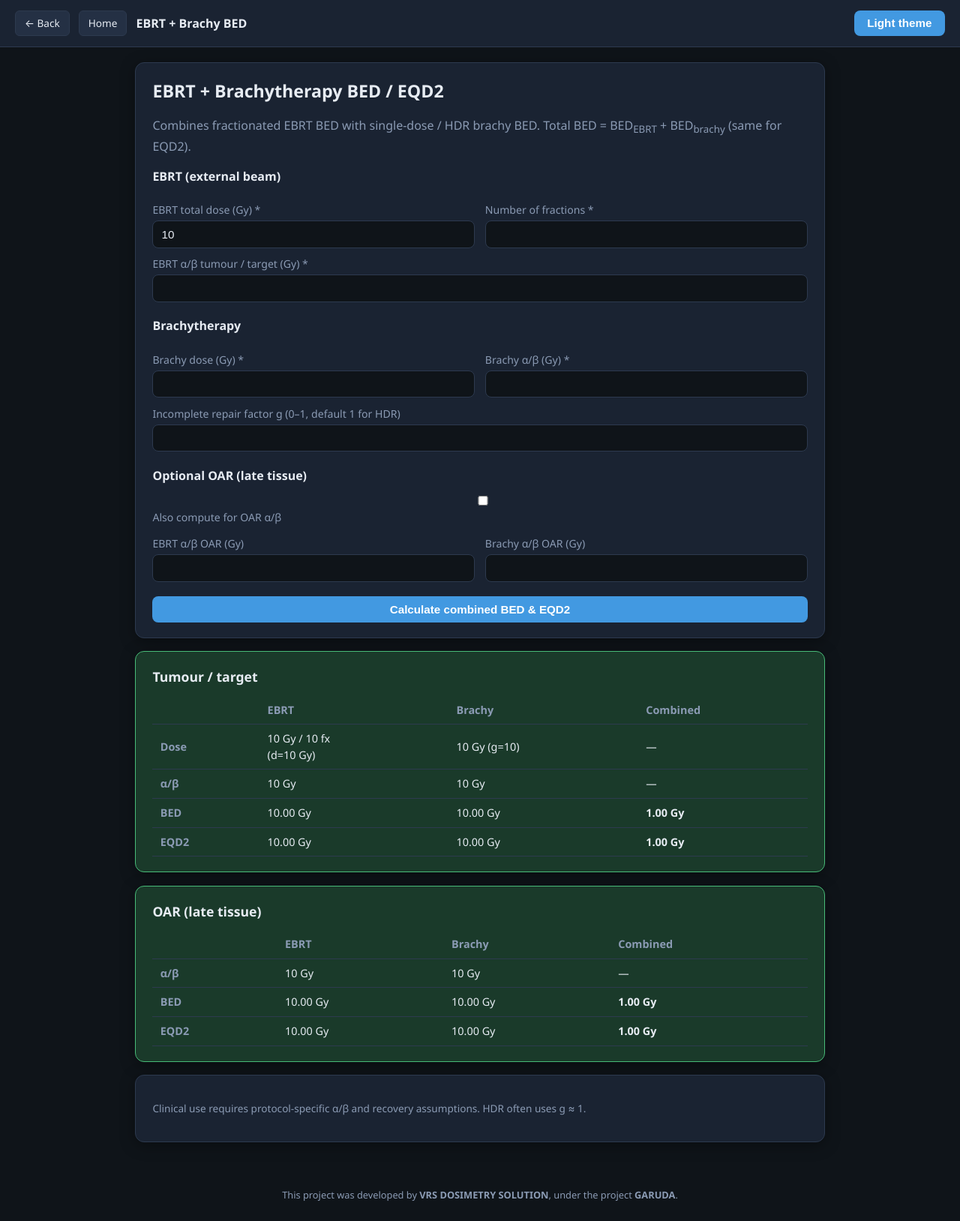
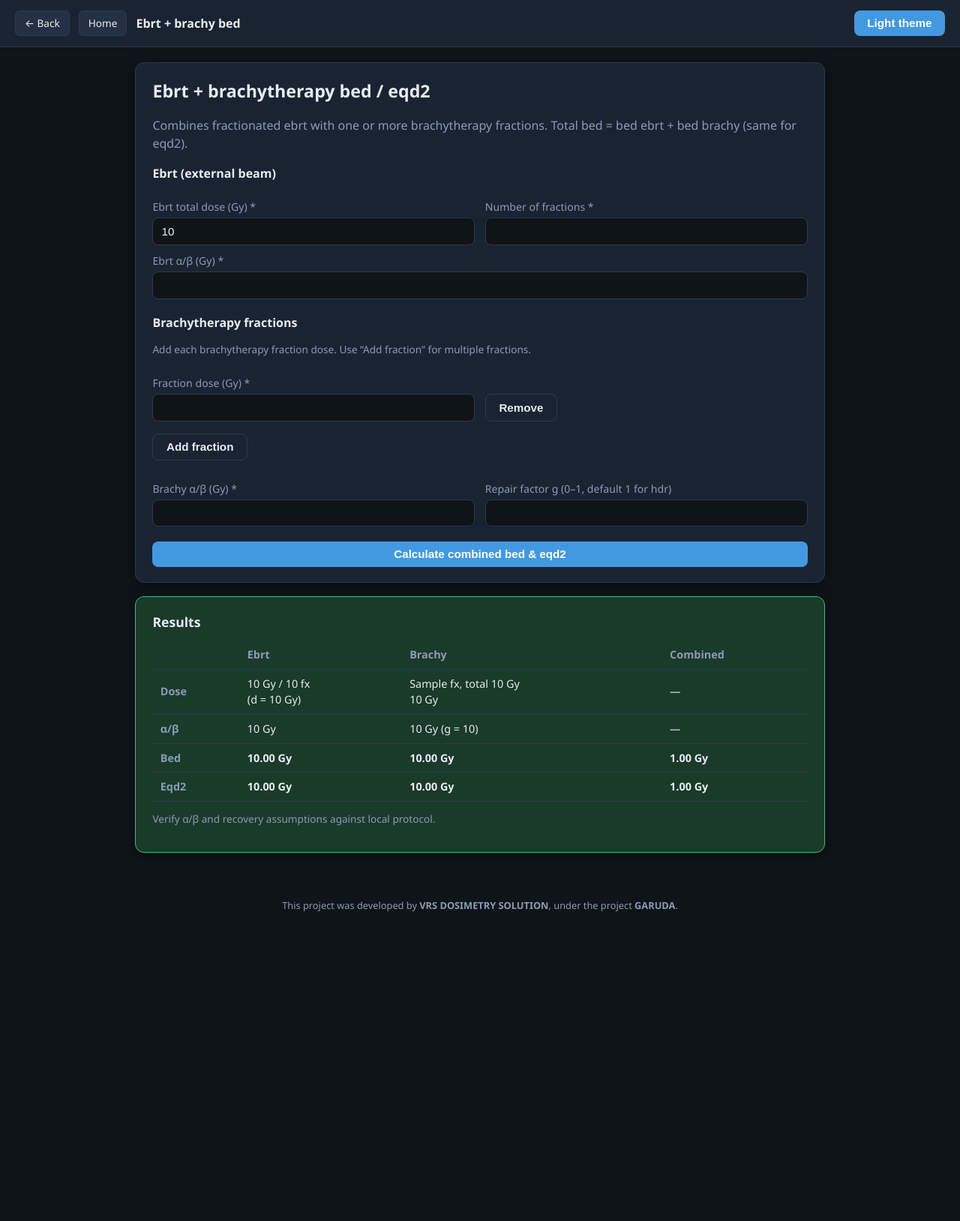
Before and after one commit to vrsindia/trs398-dosimetry, a Python web app: template app/templates/bed_combined.html in a window 1280 px wide. Shown: the whole page at 75% size. After the commit the page ends 1215 px from the top, so only its background shows below. Run offline with Jinja, Linux system fonts and the light colour scheme; the template is opened without the code that fills it: most values are stand-ins (such as "Sample title", 1, 10 or a date in 2020).

Commit message:
Templates: multi-fx brachy, gap page, index sections, users section perms

```diff
--- a/app/templates/bed_combined.html
+++ b/app/templates/bed_combined.html
@@ -3,9 +3,8 @@
 <head>
     <meta charset="UTF-8">
     <meta name="viewport" content="width=device-width, initial-scale=1.0">
-    <title>EBRT + Brachy BED – DOSE pro</title>
+    <title>Ebrt + brachy bed – DOSE pro</title>
     <link rel="stylesheet" href="/static/style.css">
-    <link rel="icon" href="/logo.jpg" type="image/jpeg">
     <script src="/static/theme.js"></script>
 </head>
 <body>
@@ -13,7 +12,7 @@
         <div class="header-nav">
             <a class="nav-btn" href="javascript:history.back()">← Back</a>
             <a class="nav-btn" href="/">Home</a>
-            <strong>EBRT + Brachy BED</strong>
+            <strong>Ebrt + brachy bed</strong>
         </div>
         <div class="header-actions">
             <button type="button" id="theme-toggle">Light theme</button>
@@ -21,16 +20,16 @@
     </header>
     <main>
         <div class="card">
-            <h1>EBRT + Brachytherapy BED / EQD2</h1>
+            <h1>Ebrt + brachytherapy bed / eqd2</h1>
             <p style="color:var(--text-muted);">
-                Combines fractionated EBRT BED with single-dose / HDR brachy BED.
-                Total BED = BED<sub>EBRT</sub> + BED<sub>brachy</sub> (same for EQD2).
+                Combines fractionated ebrt with one or more brachytherapy fractions.
+                Total bed = bed ebrt + bed brachy (same for eqd2).
             </p>
-            <form method="post" action="/bed-combined">
-                <h2 style="font-size:1rem; margin-top:0.5rem;">EBRT (external beam)</h2>
+            <form method="post" action="/bed-combined" id="combined-form">
+                <h2 style="font-size:1rem; margin-top:0.5rem;">Ebrt (external beam)</h2>
                 <div class="grid grid-2">
                     <div>
-                        <label>EBRT total dose (Gy) *</label>
+                        <label>Ebrt total dose (Gy) *</label>
                         <input type="number" step="any" name="ebrt_total" value="{{ inputs.ebrt_total }}" required>
                     </div>
                     <div>
@@ -38,40 +37,38 @@
                         <input type="number" step="any" name="ebrt_n" value="{{ inputs.ebrt_n }}" required>
                     </div>
                 </div>
-                <label>EBRT α/β tumour / target (Gy) *</label>
+                <label>Ebrt α/β (Gy) *</label>
                 <input type="number" step="any" name="ebrt_ab" value="{{ inputs.ebrt_ab }}" required>
 
-                <h2 style="font-size:1rem; margin-top:1.2rem;">Brachytherapy</h2>
-                <div class="grid grid-2">
-                    <div>
-                        <label>Brachy dose (Gy) *</label>
-                        <input type="number" step="any" name="brachy_dose" value="{{ inputs.brachy_dose }}" required>
+                <h2 style="font-size:1rem; margin-top:1.2rem;">Brachytherapy fractions</h2>
+                <p class="note">Add each brachytherapy fraction dose. Use “Add fraction” for multiple fractions.</p>
+                <div id="brachy-list">
+                    {% for d in inputs.brachy_doses %}
+                    <div class="brachy-row grid grid-2" style="align-items:end; margin-bottom:0.5rem;">
+                        <div>
+                            <label>Fraction dose (Gy) *</label>
+                            <input type="number" step="any" name="brachy_dose" value="{{ d }}" required>
+                        </div>
+                        <div>
+                            <button type="button" class="btn btn-outline btn-sm" onclick="this.closest('.brachy-row').remove()">Remove</button>
+                        </div>
                     </div>
+                    {% endfor %}
+                </div>
+                <button type="button" class="btn btn-outline" onclick="addBrachyRow()" style="margin-top:0.5rem;">Add fraction</button>
+
+                <div class="grid grid-2" style="margin-top:1rem;">
                     <div>
                         <label>Brachy α/β (Gy) *</label>
                         <input type="number" step="any" name="brachy_ab" value="{{ inputs.brachy_ab }}" required>
                     </div>
-                </div>
-                <label>Incomplete repair factor g (0–1, default 1 for HDR)</label>
-                <input type="number" step="any" name="brachy_g" value="{{ inputs.brachy_g }}" min="0" max="1">
-
-                <h2 style="font-size:1rem; margin-top:1.2rem;">Optional OAR (late tissue)</h2>
-                <label>
-                    <input type="checkbox" name="use_oar" value="1" {% if inputs.use_oar == '1' %}checked{% endif %}>
-                    Also compute for OAR α/β
-                </label>
-                <div class="grid grid-2">
                     <div>
-                        <label>EBRT α/β OAR (Gy)</label>
-                        <input type="number" step="any" name="ebrt_ab_oar" value="{{ inputs.ebrt_ab_oar }}">
-                    </div>
-                    <div>
-                        <label>Brachy α/β OAR (Gy)</label>
-                        <input type="number" step="any" name="brachy_ab_oar" value="{{ inputs.brachy_ab_oar }}">
+                        <label>Repair factor g (0–1, default 1 for hdr)</label>
+                        <input type="number" step="any" name="brachy_g" value="{{ inputs.brachy_g }}" min="0" max="1">
                     </div>
                 </div>
 
-                <button type="submit" style="margin-top:1.2rem; width:100%;">Calculate combined BED &amp; EQD2</button>
+                <button type="submit" style="margin-top:1.2rem; width:100%;">Calculate combined bed &amp; eqd2</button>
             </form>
         </div>
 
@@ -81,68 +78,68 @@
 
         {% if result %}
         <div class="card result-pass">
-            <h2>Tumour / target</h2>
+            <h2>Results</h2>
             <table>
-                <tr><th></th><th>EBRT</th><th>Brachy</th><th>Combined</th></tr>
+                <tr><th></th><th>Ebrt</th><th>Brachy</th><th>Combined</th></tr>
                 <tr>
                     <th>Dose</th>
-                    <td>{{ "%.3g"|format(result.ebrt_total) }} Gy / {{ "%.3g"|format(result.ebrt_n) }} fx<br>(d={{ "%.3g"|format(result.ebrt_d) }} Gy)</td>
-                    <td>{{ "%.3g"|format(result.brachy_dose) }} Gy (g={{ "%.3g"|format(result.brachy_g) }})</td>
+                    <td>{{ "%.3g"|format(result.ebrt_total) }} Gy / {{ "%.3g"|format(result.ebrt_n) }} fx<br>(d = {{ "%.3g"|format(result.ebrt_d) }} Gy)</td>
+                    <td>{{ result.brachy_n }} fx, total {{ "%.3g"|format(result.brachy_total_dose) }} Gy<br>
+                        {% for f in result.brachy_fractions %}{{ "%.3g"|format(f.dose) }} Gy{% if not loop.last %}, {% endif %}{% endfor %}
+                    </td>
                     <td>—</td>
                 </tr>
                 <tr>
                     <th>α/β</th>
                     <td>{{ "%.3g"|format(result.ebrt_ab) }} Gy</td>
-                    <td>{{ "%.3g"|format(result.brachy_ab) }} Gy</td>
+                    <td>{{ "%.3g"|format(result.brachy_ab) }} Gy (g = {{ "%.3g"|format(result.brachy_g) }})</td>
                     <td>—</td>
                 </tr>
                 <tr>
-                    <th>BED</th>
-                    <td>{{ "%.2f"|format(result.ebrt_bed) }} Gy</td>
-                    <td>{{ "%.2f"|format(result.brachy_bed) }} Gy</td>
+                    <th>Bed</th>
+                    <td><strong>{{ "%.2f"|format(result.ebrt_bed) }} Gy</strong></td>
+                    <td><strong>{{ "%.2f"|format(result.brachy_bed) }} Gy</strong></td>
                     <td><strong>{{ "%.2f"|format(result.total_bed) }} Gy</strong></td>
                 </tr>
                 <tr>
-                    <th>EQD2</th>
-                    <td>{{ "%.2f"|format(result.ebrt_eqd2) }} Gy</td>
-                    <td>{{ "%.2f"|format(result.brachy_eqd2) }} Gy</td>
+                    <th>Eqd2</th>
+                    <td><strong>{{ "%.2f"|format(result.ebrt_eqd2) }} Gy</strong></td>
+                    <td><strong>{{ "%.2f"|format(result.brachy_eqd2) }} Gy</strong></td>
                     <td><strong>{{ "%.2f"|format(result.total_eqd2) }} Gy</strong></td>
                 </tr>
             </table>
-        </div>
 
-        {% if result.total_bed_oar is not none %}
-        <div class="card result-pass">
-            <h2>OAR (late tissue)</h2>
+            {% if result.brachy_fractions|length > 1 %}
+            <h2 style="margin-top:1.2rem; font-size:1rem;">Brachy fraction detail</h2>
             <table>
-                <tr><th></th><th>EBRT</th><th>Brachy</th><th>Combined</th></tr>
+                <tr><th>Fraction</th><th>Dose (Gy)</th><th>Bed (Gy)</th><th>Eqd2 (Gy)</th></tr>
+                {% for f in result.brachy_fractions %}
                 <tr>
-                    <th>α/β</th>
-                    <td>{{ "%.3g"|format(result.ebrt_ab_oar) }} Gy</td>
-                    <td>{{ "%.3g"|format(result.brachy_ab_oar) }} Gy</td>
-                    <td>—</td>
+                    <td>{{ loop.index }}</td>
+                    <td>{{ "%.3g"|format(f.dose) }}</td>
+                    <td>{{ "%.2f"|format(f.bed) }}</td>
+                    <td>{{ "%.2f"|format(f.eqd2) }}</td>
                 </tr>
-                <tr>
-                    <th>BED</th>
-                    <td>{{ "%.2f"|format(result.ebrt_bed_oar) }} Gy</td>
-                    <td>{{ "%.2f"|format(result.brachy_bed_oar) }} Gy</td>
-                    <td><strong>{{ "%.2f"|format(result.total_bed_oar) }} Gy</strong></td>
-                </tr>
-                <tr>
-                    <th>EQD2</th>
-                    <td>{{ "%.2f"|format(result.ebrt_eqd2_oar) }} Gy</td>
-                    <td>{{ "%.2f"|format(result.brachy_eqd2_oar) }} Gy</td>
-                    <td><strong>{{ "%.2f"|format(result.total_eqd2_oar) }} Gy</strong></td>
-                </tr>
+                {% endfor %}
             </table>
-        </div>
-        {% endif %}
-
-        <div class="card">
-            <p class="note">Clinical use requires protocol-specific α/β and recovery assumptions. HDR often uses g ≈ 1.</p>
+            {% endif %}
+            <p class="note" style="margin-top:0.8rem;">Verify α/β and recovery assumptions against local protocol.</p>
         </div>
         {% endif %}
     </main>
     <footer>This project was developed by <strong>VRS DOSIMETRY SOLUTION</strong>, under the project <strong>GARUDA</strong>.</footer>
+    <script>
+    function addBrachyRow() {
+        var list = document.getElementById('brachy-list');
+        var div = document.createElement('div');
+        div.className = 'brachy-row grid grid-2';
+        div.style.cssText = 'align-items:end;margin-bottom:0.5rem;';
+        div.innerHTML = '<div><label>Fraction dose (Gy) *</label>' +
+            '<input type="number" step="any" name="brachy_dose" value="" required></div>' +
+            '<div><button type="button" class="btn btn-outline btn-sm" ' +
+            'onclick="this.closest(\'.brachy-row\').remove()">Remove</button></div>';
+        list.appendChild(div);
+    }
+    </script>
 </body>
 </html>
```
Also changed, not shown: app/templates/gap.html (added, +86 -0 lines), app/templates/index.html (+32 -21 lines), app/templates/users.html (+22 -16 lines).
